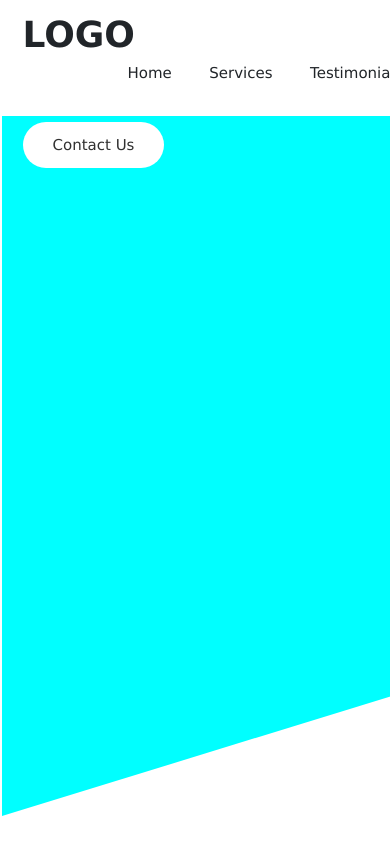
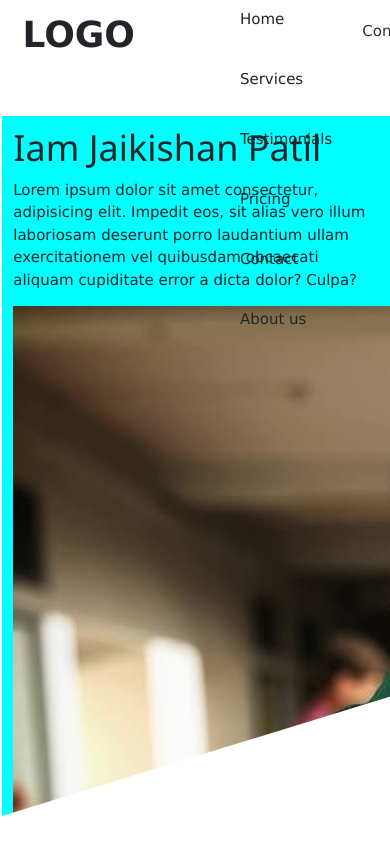
Before and after one commit to jaikishanpatil/my-portfolio, an Angular app: page / in a window 390 px wide. Built offline with nearby package versions, Linux system fonts and the light colour scheme.

Commit message:
image added / angular version update 13 to 15

```diff
--- a/package.json
+++ b/package.json
@@ -23,7 +23,7 @@
     "zone.js": "~0.11.4"
   },
   "devDependencies": {
-    "@angular-devkit/build-angular": "~13.0.0",
+    "@angular-devkit/build-angular": "^13.3.11",
     "@angular/cli": "~13.0.0",
     "@angular/compiler-cli": "~13.0.0-next.0",
     "@types/jasmine": "~3.10.0",
--- a/src/app/modules/main-module/sub-pages/header/header.component.scss
+++ b/src/app/modules/main-module/sub-pages/header/header.component.scss
@@ -18,10 +18,31 @@
 .navbar{
     height: 7.5rem;
     display: flex;
+    flex-wrap: wrap;
     align-items: center;
     justify-content: space-between;
     border-bottom: 2px solid rgba(255,255,255,0.05);
     transition: height 0.25s;
+}
+@media (max-width: 768px) {
+    .navbar{
+        flex-direction: column;
+        flex-wrap: wrap;
+    }
+    .nav-list{
+        flex-direction: column;
+        flex-wrap: wrap;
+
+    }
+}
+@media (max-width: 950px) {
+    .navbar{
+        flex-direction: column;
+    }
+    .nav-list{
+        flex-direction: column;
+        flex-wrap: wrap;
+    }
 }
 .logo{
     font-size: 2.4rem;
--- a/src/app/modules/main-module/sub-pages/main/main.component.html
+++ b/src/app/modules/main-module/sub-pages/main/main.component.html
@@ -2,10 +2,11 @@
 <main class="main">
     <div class="home row">
         <div class="col-sm-6 m1">
-
+            <h1>Iam Jaikishan Patil</h1>
+            <p>Lorem ipsum dolor sit amet consectetur, adipisicing elit. Impedit eos, sit alias vero illum laboriosam deserunt porro laudantium ullam exercitationem vel quibusdam obcaecati aliquam cupiditate error a dicta dolor? Culpa?</p>
         </div>
         <div class="col-sm-6 m2">
-
+            <img src="../../../../../assets/images/Jaikishan_p.png" alt="Image not found">
         </div>
     </div>
 </main>
--- a/src/app/modules/main-module/sub-pages/main/main.component.scss
+++ b/src/app/modules/main-module/sub-pages/main/main.component.scss
@@ -18,9 +18,3 @@
     );
     background-color: aqua;
 }
-.m1{
-
-}
-.m2{
-
-}
```
Also changed, not shown: src/assets/images/Jaikishan_p.png (added), 1 other file (tests, documents, lock files or other folders).
